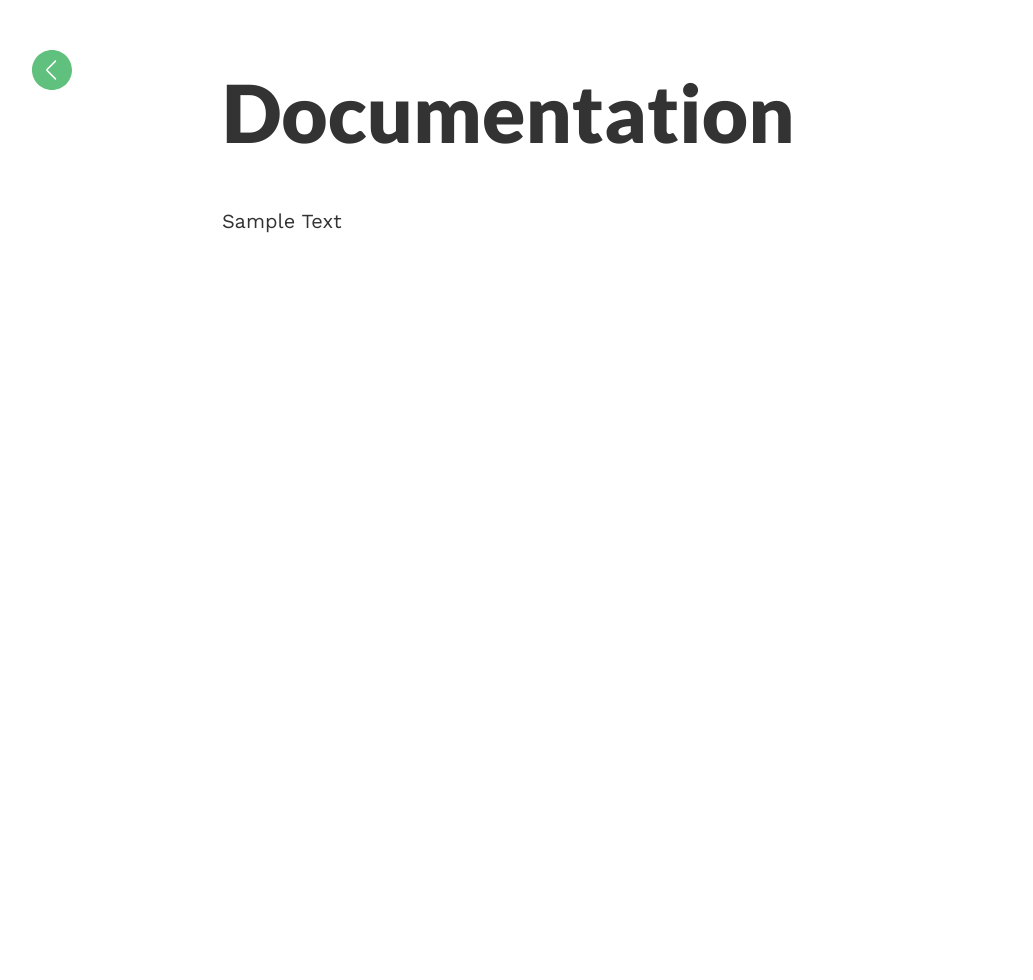
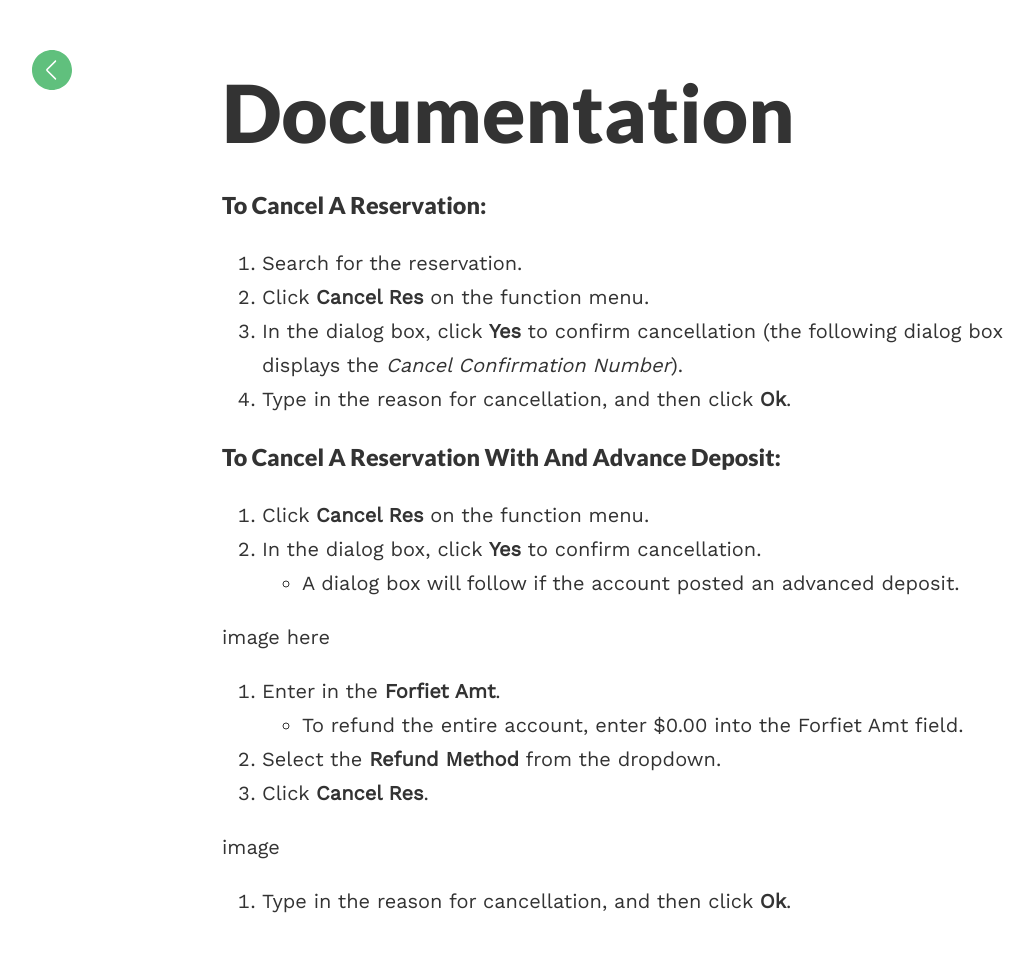
Before and after one commit to blake1ward/portfolio, a Jekyll site: the page built from cancel-a-res.md, in a window 1280 px wide. Shown: the whole page, without its empty margins (18-1051 px from the left). Built offline with Jekyll 4.4.1, drawn with Linux system fonts in a browser that asks for light colours.

Commit message:
Update cancel-a-res.md

```diff
--- a/cancel-a-res.md
+++ b/cancel-a-res.md
@@ -4,4 +4,28 @@
 permalink: /cancel-res/
 ---
 
-Sample Text
+### To cancel a reservation:
+
+1. Search for the reservation.
+2. Click **Cancel Res** on the function menu.
+3. In the dialog box, click **Yes** to confirm cancellation (the following dialog box displays the *Cancel Confirmation Number*).
+4. Type in the reason for cancellation, and then click **Ok**.
+
+### To cancel a reservation with and advance deposit:
+
+1. Click **Cancel Res** on the function menu.
+2. In the dialog box, click **Yes** to confirm cancellation.
+     - A dialog box will follow if the
+account posted an advanced deposit.
+
+image here
+
+3. Enter in the **Forfiet Amt**.
+     - To refund the entire account, enter $0.00 into the Forfiet Amt
+field.
+4. Select the **Refund Method** from the dropdown.
+5. Click **Cancel Res**.
+
+image
+
+6. Type in the reason for cancellation, and then click **Ok**.
```
